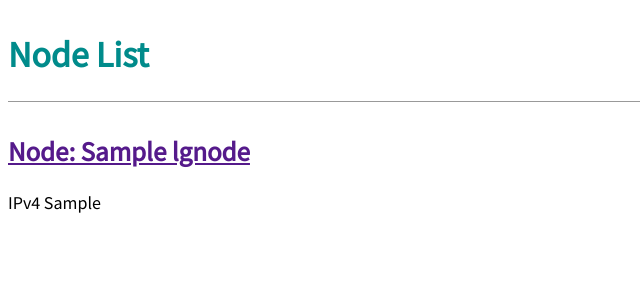
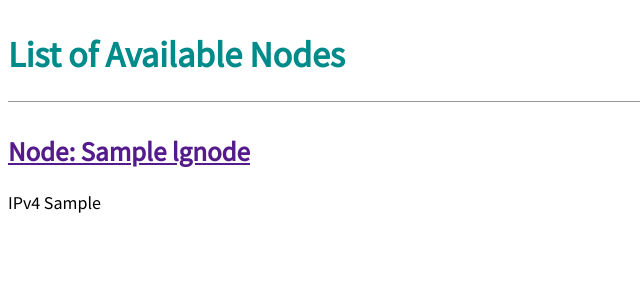
Before and after one commit to MonoHearted/NGLogmanServer, a Django app: page /nodes in a window 1280 px wide. Shown: the top 300 px of the page, without its empty margins (0-640 px from the left). Run offline with Django 3.2, Linux system fonts and the light colour scheme; tables that the repository leaves empty hold one stand-in row (values such as "Sample post").

Commit message:
add node availability to model,change nodes.html to only include available nodes

```diff
--- a/nglm_grpc/gRPCMethods.py
+++ b/nglm_grpc/gRPCMethods.py
@@ -48,7 +48,13 @@ def checkNodes(nodes):
             channel.close()
         except:
             continue
+    updateNodes(availableNodes)
     return availableNodes
+
+def updateNodes(nodes):
+    LGNode.objects.all().update(available=False)
+    for node in nodes:
+        LGNode.objects.filter(ip__iexact=node.ip).update(available=True)
 
 def saveResponse(chunks, path):
     with open(path, 'wb') as f:
--- a/nglogman/models.py
+++ b/nglogman/models.py
@@ -9,6 +9,7 @@ class LGNode(models.Model):
     ip = models.GenericIPAddressField()
     port = models.IntegerField(default=50051)
     comments = models.TextField(default='')
+    available = models.BooleanField(default=False)
     nodeUUID = models.UUIDField(primary_key=True,default=uuid.uuid4(),null=False,editable=True)
 
     def __str__(self):
--- a/nglogman/views.py
+++ b/nglogman/views.py
@@ -3,10 +3,15 @@ from django.views.generic import ListView
 
 # Create your views here.
 from . models import Task,LGNode
+
 class TaskListView(ListView):
     model = Task
     template_name = 'home.html'
 
+
 class NodeListView(ListView):
     model = LGNode
     template_name = 'nodes.html'
+
+    def get_queryset(self):
+        return LGNode.objects.filter(available=True)
--- a/templates/nodes.html
+++ b/templates/nodes.html
@@ -1,7 +1,7 @@
 {% extends 'base.html' %}
 
 {% block titleheader %}
-<h1><a href="/">Node List</a></h1>
+<h1><a href="/">List of Available Nodes</a></h1>
 {% endblock titleheader %}
 
 {% block contentlist %}
```
